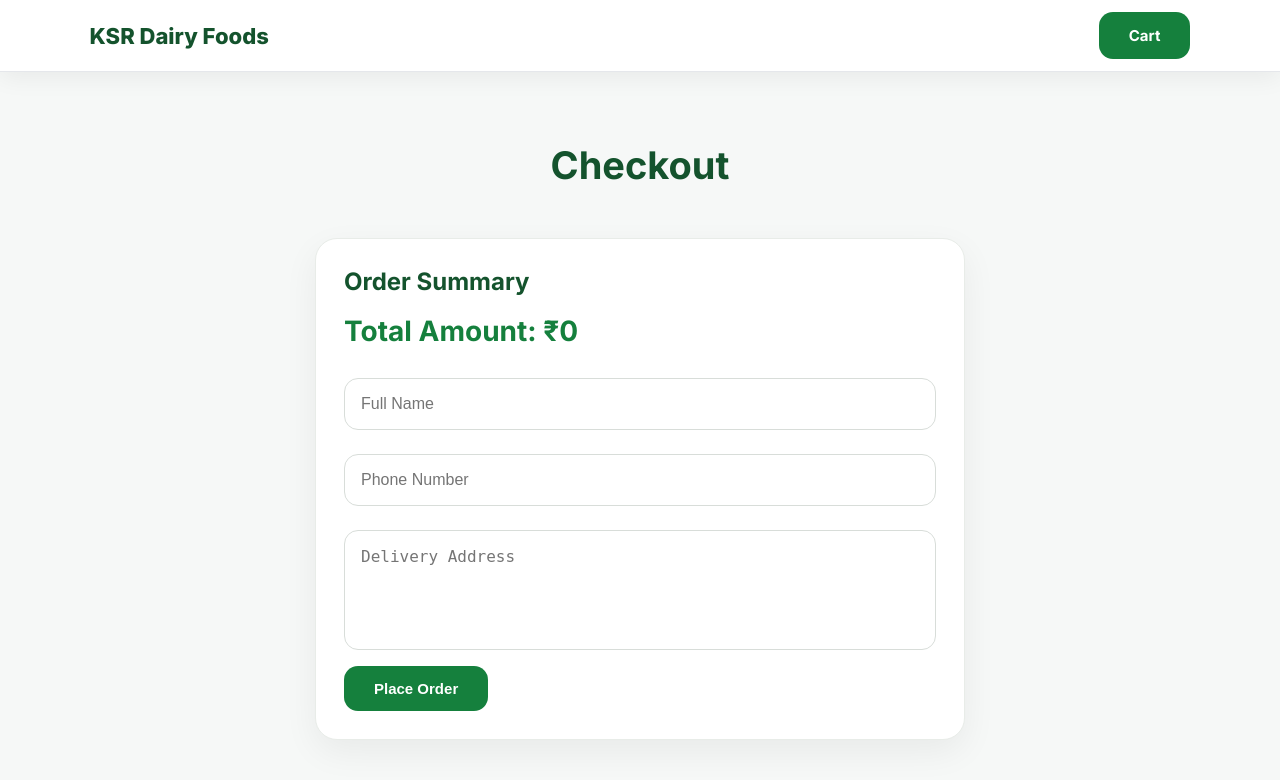
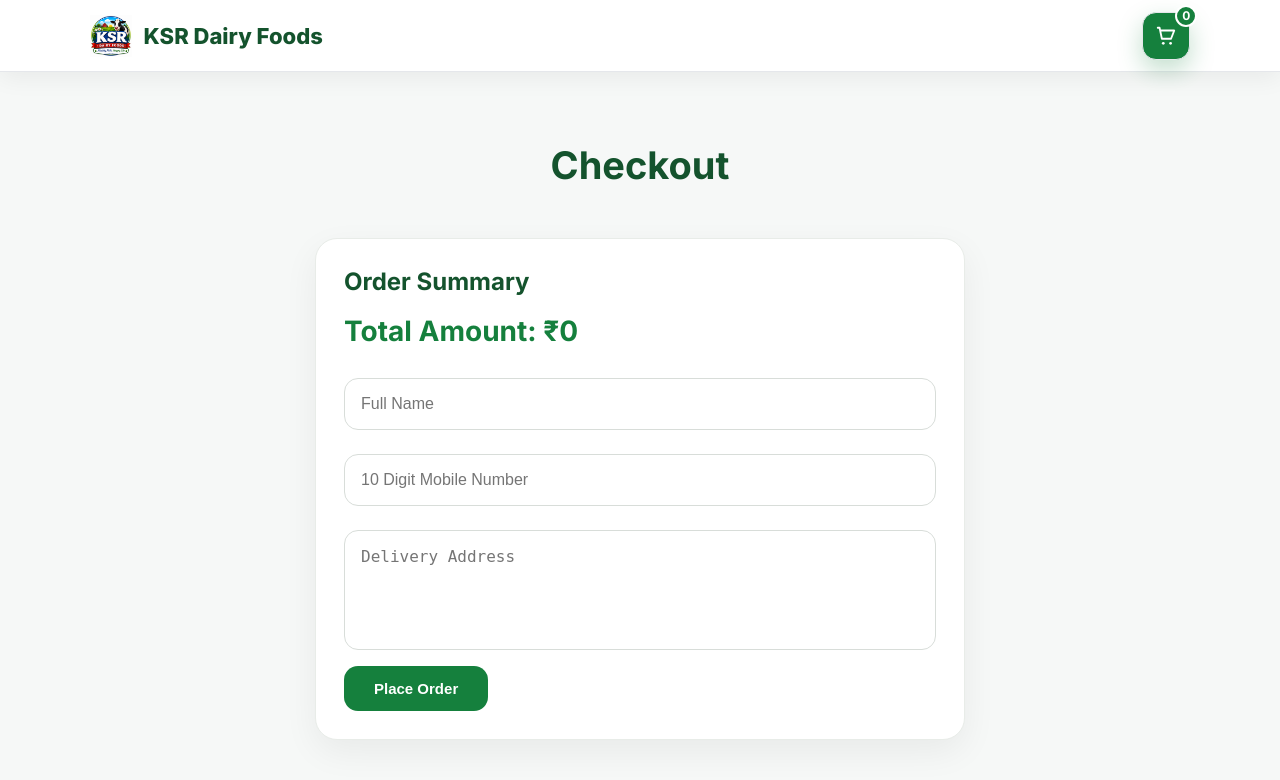
Before and after one commit to priyakhaif-oss/Ksr, a Flask app: page /checkout in a window 1280 px wide. Shown: the top 780 px of the page. Run offline with Flask 3, Linux system fonts and the light colour scheme.

Commit message:
Update checkout.html

```diff
--- a/templates/checkout.html
+++ b/templates/checkout.html
@@ -7,35 +7,86 @@
 
 <meta name="viewport" content="width=device-width, initial-scale=1.0">
 
-<title>Checkout - KSR Dairy Foods</title>
+
+<title>KSR Dairy Foods | Checkout</title>
+
+
+<link rel="icon" type="image/png" href="/static/images/favicon.png">
+
 
 <link rel="stylesheet" href="/static/css/style.css">
 
+
 </head>
+
 
 
 <body>
 
 
+
+
 <header>
 
 
-<div class="logo">
-KSR Dairy Foods
-</div>
+
+<a href="/" class="logo">
 
 
+<img src="/static/images/logo.png" alt="KSR Dairy Foods">
 
 
-<a href="/cart" class="cart-btn">
+<span>
+KSR Dairy Foods
+</span>
 
-Cart
 
 </a>
 
 
 
+
+
+<div class="header-actions">
+
+
+<a href="/cart" class="cart-icon">
+
+
+<svg viewBox="0 0 24 24" fill="none">
+
+
+<path d="M3 3H5L7.5 15H17.5L21 6H6"
+stroke="currentColor"
+stroke-width="2"
+stroke-linecap="round"
+stroke-linejoin="round"/>
+
+
+<circle cx="9" cy="20" r="1.5" fill="currentColor"/>
+
+<circle cx="17" cy="20" r="1.5" fill="currentColor"/>
+
+
+</svg>
+
+
+
+<span class="cart-count">
+0
+</span>
+
+
+</a>
+
+
+
+</div>
+
+
+
 </header>
+
 
 
 
@@ -66,6 +117,7 @@ Checkout
 <h3>
 Order Summary
 </h3>
+
 
 
 
@@ -114,7 +166,7 @@ Total Amount: ₹{{total}}
 
 
 
-<form action="/place-order" method="POST">
+<form action="/place-order" method="POST" onsubmit="return validatePhone()">
 
 
 
@@ -143,9 +195,15 @@ required
 
 type="tel"
 
+id="phone"
+
 name="phone"
 
-placeholder="Phone Number"
+placeholder="10 Digit Mobile Number"
+
+pattern="[0-9]{10}"
+
+maxlength="10"
 
 required
 
@@ -206,6 +264,7 @@ Place Order
 
 
 
+
 <footer>
 
 
@@ -230,6 +289,80 @@ Fresh Milk • Pure Quality • Fast Delivery
 
 
 
+<nav class="bottom-nav">
+
+
+<a href="/">
+
+Home
+
+</a>
+
+
+<a href="/#products">
+
+Products
+
+</a>
+
+
+<a href="/#categories">
+
+Categories
+
+</a>
+
+
+<a href="#">
+
+Profile
+
+</a>
+
+
+</nav>
+
+
+
+
+
+
+
+
+<script src="/static/js/script.js"></script>
+
+
+<script>
+
+function validatePhone(){
+
+
+let phone=document.getElementById("phone").value;
+
+
+if(phone.length!==10 || isNaN(phone)){
+
+
+alert("Enter valid 10 digit mobile number");
+
+
+return false;
+
+
+}
+
+
+return true;
+
+
+}
+
+</script>
+
+
+
+
+
 </body>
 
 </html>
```
